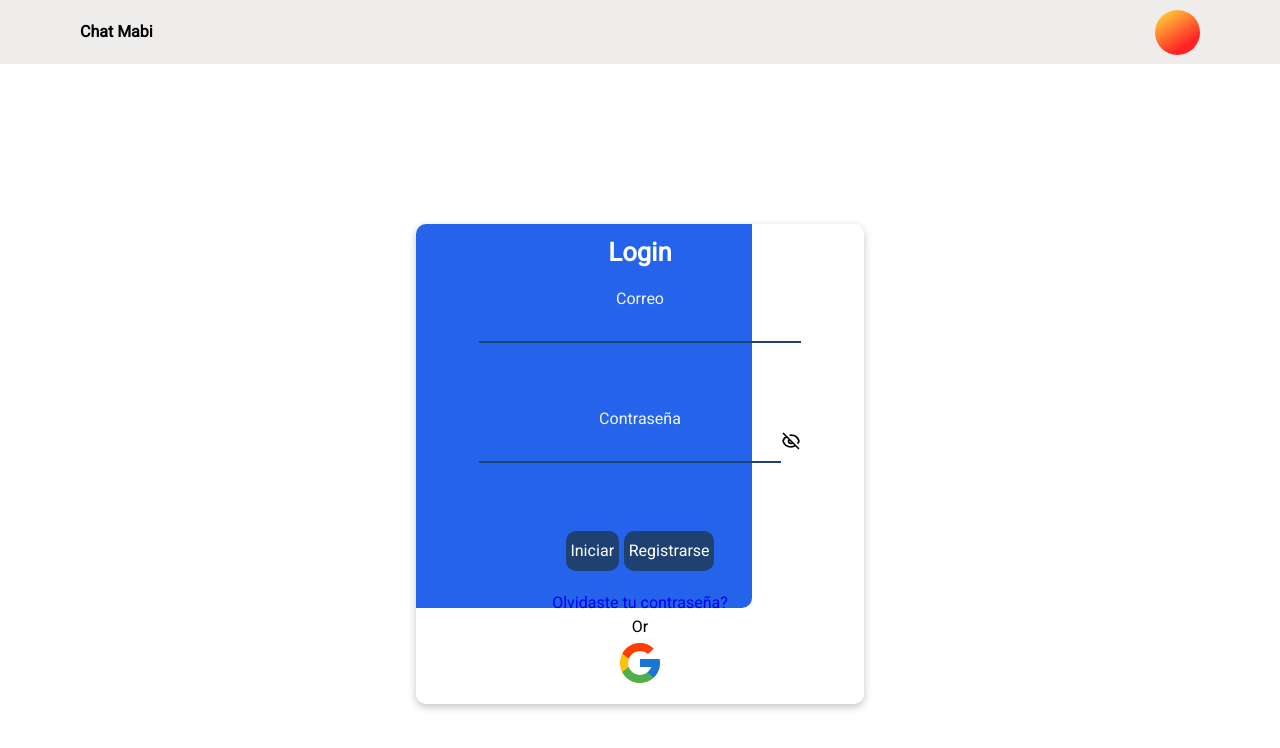
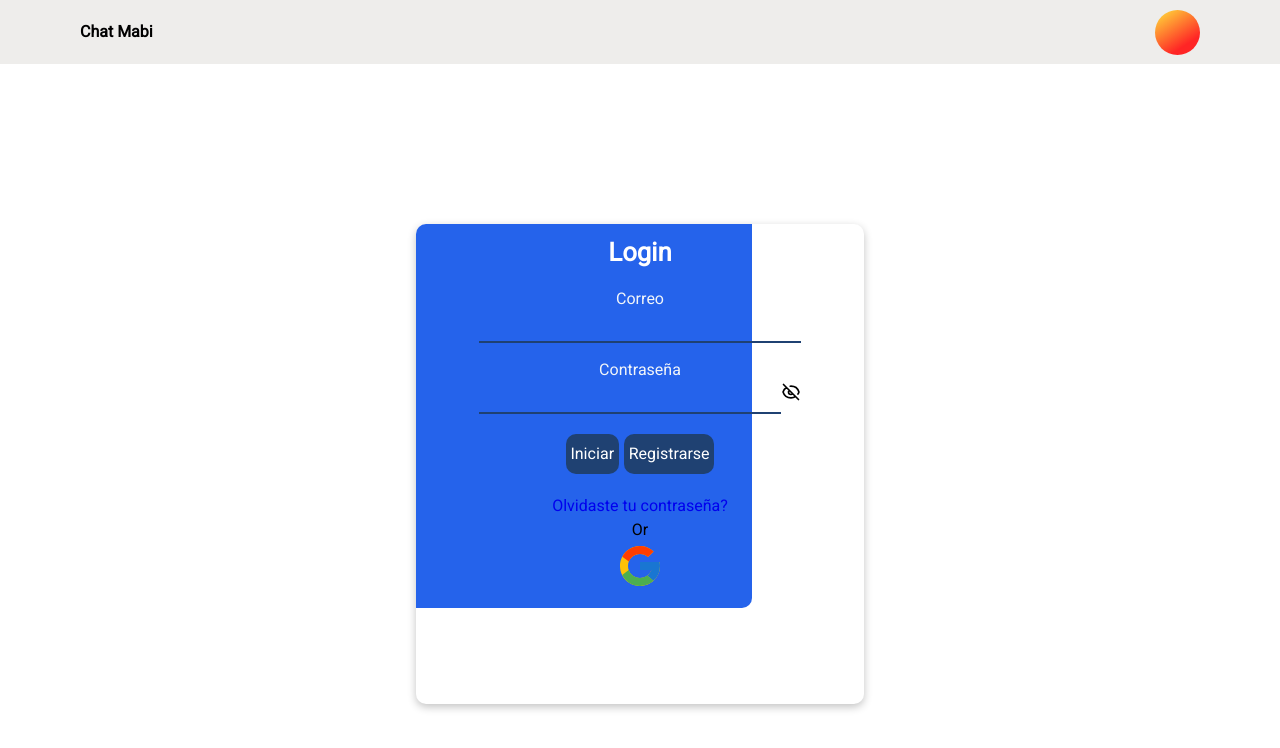
Before and after one commit to LuisArielRetanaHernadez/caht_client, a React (Vite) app: page /login in a window 1280 px wide. Shown: the top 748 px of the page. Built offline with nearby package versions, Linux system fonts and the light colour scheme; no server answers.

Commit message:
forteando el archivo index.css

```diff
--- a/src/index.css
+++ b/src/index.css
@@ -50,11 +50,15 @@ ul {
   height: 100%;
 }
 
-.wrapped--colum-flex {
+.wrapped--list-layout {
+  min-height: calc(100vh - 8vh);
+}
+
+.wrapped__colum-flex {
   flex-direction: column;
 }
 
-.wrapped--space-flex {
+.wrapped__space-flex {
   display: flex;
   justify-content: space-around;
 }
@@ -103,7 +107,7 @@ ul {
 }
 /* .... width .... */
 
-.w-25 { width: 25%; }
+.w-25 { width: 25%; height: 100%;}
 
 .w-30 { width: 30%; }
 
--- a/src/layouts/ListChat/ListChat.layout.jsx
+++ b/src/layouts/ListChat/ListChat.layout.jsx
@@ -3,9 +3,13 @@ import ListChat from "../../components/ListChat/ListChat";
 
 const ListChatLayout = () => {
   return (
-    <div className="">
-      <ListChat />
-      <Outlet />
+    <div className="wrapped wrapped--list-layout bg-gradient">
+      <div className="w-25">
+        <ListChat />
+      </div>
+      <div className="flex-1">
+        <Outlet />
+      </div>
     </div>
   );
 }
```
Also changed, not shown: src/main.jsx (+14 -13 lines).
